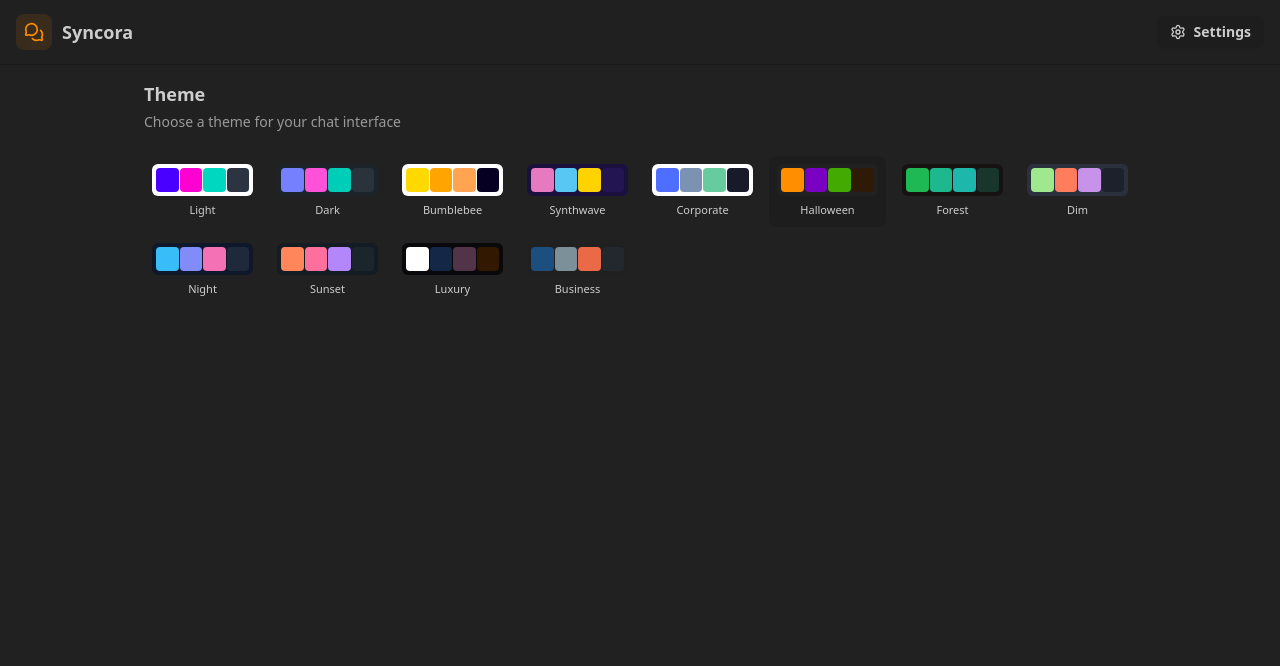
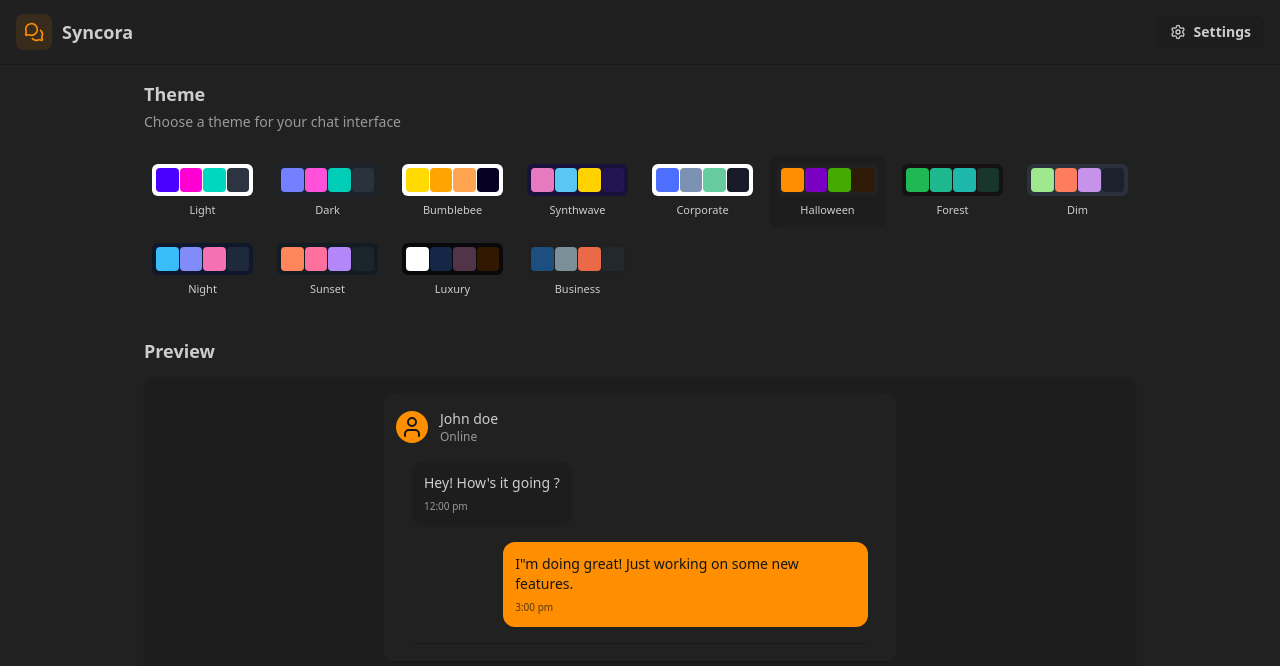
Before and after one commit to aayushvyas025/Syncora, a React (Vite) app in the folder client/: page /settings in a window 1280 px wide. Shown: the top 666 px of the page. Built offline with nearby package versions, Linux system fonts and the light colour scheme; no server answers.

Commit message:
Preview Section completed

```diff
--- a/client/src/components/page/PreviewSection.jsx
+++ b/client/src/components/page/PreviewSection.jsx
@@ -1,9 +1,74 @@
+import { Send, User } from "lucide-react";
+import content from "../../constant/content/content";
 
+const { title, header, previewMessages } = content.preview;
 
 function PreviewSection() {
   return (
-    <div>PreviewSection</div>
-  )
+    <div className="mt-8">
+      <h3 className="text-lg font-semibold mb-3">{title}</h3>
+      <div className="rounded-xl border-base-300 overflow-hidden bg-base-100 shadow-lg">
+        <div className="p-4 bg-base-200">
+          <div className="max-w-lg mx-auto">
+            <div className="bg-base-100 rounded-xl shadow-sm overflow-hidden">
+              <div className="px-3 py-4 border-b border-base-300 bg-base-100">
+                <div className="flex items-center gap-3">
+                  <div className="w-8 h-8 rounded-full bg-primary flex items-center justify-center text-primary-content font-medium">
+                    <User />
+                  </div>
+                  <div>
+                    <h3 className="font-medium text-sm">{header.fullname}</h3>
+                    <p className="text-xs text-base-content/70">
+                      {header.onlineStatus}
+                    </p>
+                  </div>
+                </div>
+                <div className="p-4 space-y-4 min-h-[200px] max-h-[200px] overflow-y-auto bg-base-100">
+                  {previewMessages.map((message) => (
+                    <div
+                      key={message.id}
+                      className={`flex ${message.isSent ? "justify-end" : "justify-start"}`}
+                    >
+                      <div
+                        className={`
+                          max-w-[80%] rounded-xl p-3 shadow-sm
+                          ${message.isSent ? "bg-primary text-primary-content" : "bg-base-200"}
+                        `}
+                      >
+                        <p className="text-sm">{message.content}</p>
+                        <p
+                          className={`
+                            text-[10px] mt-1.5
+                            ${message.isSent ? "text-primary-content/70" : "text-base-content/70"}
+                          `}
+                        >
+                          {message.sendAt}
+                        </p>
+                      </div>
+                    </div>
+                  ))}
+                   <div className="p-4 border-t border-base-300 bg-base-100">
+                  <div className="flex gap-2">
+                    <input
+                      type="text"
+                      className="input input-bordered flex-1 text-sm h-10"
+                      placeholder="Type a message..."
+                      value="This is a preview"
+                      readOnly
+                    />
+                    <button className="btn btn-primary h-10 min-h-0">
+                      <Send size={18} />
+                    </button>
+                  </div>
+                </div>
+                </div>
+              </div>
+            </div>
+          </div>
+        </div>
+      </div>
+    </div>
+  );
 }
 
-export default PreviewSection
+export default PreviewSection;
--- a/client/src/constant/content/content.js
+++ b/client/src/constant/content/content.js
@@ -22,15 +22,20 @@
     ],
   },
   preview: {
-    title: "",
+    title: "Preview",
     previewMessages: [
-      { id: 1, content: `Hey! How's it going ?`, isSent: false },
+      { id: 1, content: `Hey! How's it going ?`, isSent: false, sendAt:'12:00 pm' },
       {
         id: 2,
         content: `I"m doing great! Just working on some new features.`,
         isSent: true,
+        sendAt:'3:00 pm'
       },
     ],
+    header: {
+      fullname: "John doe",
+      onlineStatus: "Online",
+    },
   },
 });
 
--- a/client/src/pages/Setting/Setting.jsx
+++ b/client/src/pages/Setting/Setting.jsx
@@ -1,12 +1,14 @@
 import { Suspense } from "react";
 import Layout from "../../layout/Layout";
 import ThemeContainer from "../../components/page/ThemeContainer";
+import PreviewSection from "../../components/page/PreviewSection";
 
 function Setting() {
   return (
     <Suspense>
       <Layout style={'h-screen container mx-auto px-4 pt-20 max-w-5xl'}>
         <ThemeContainer />
+        <PreviewSection />
       </Layout>
     </Suspense>
   );
```
